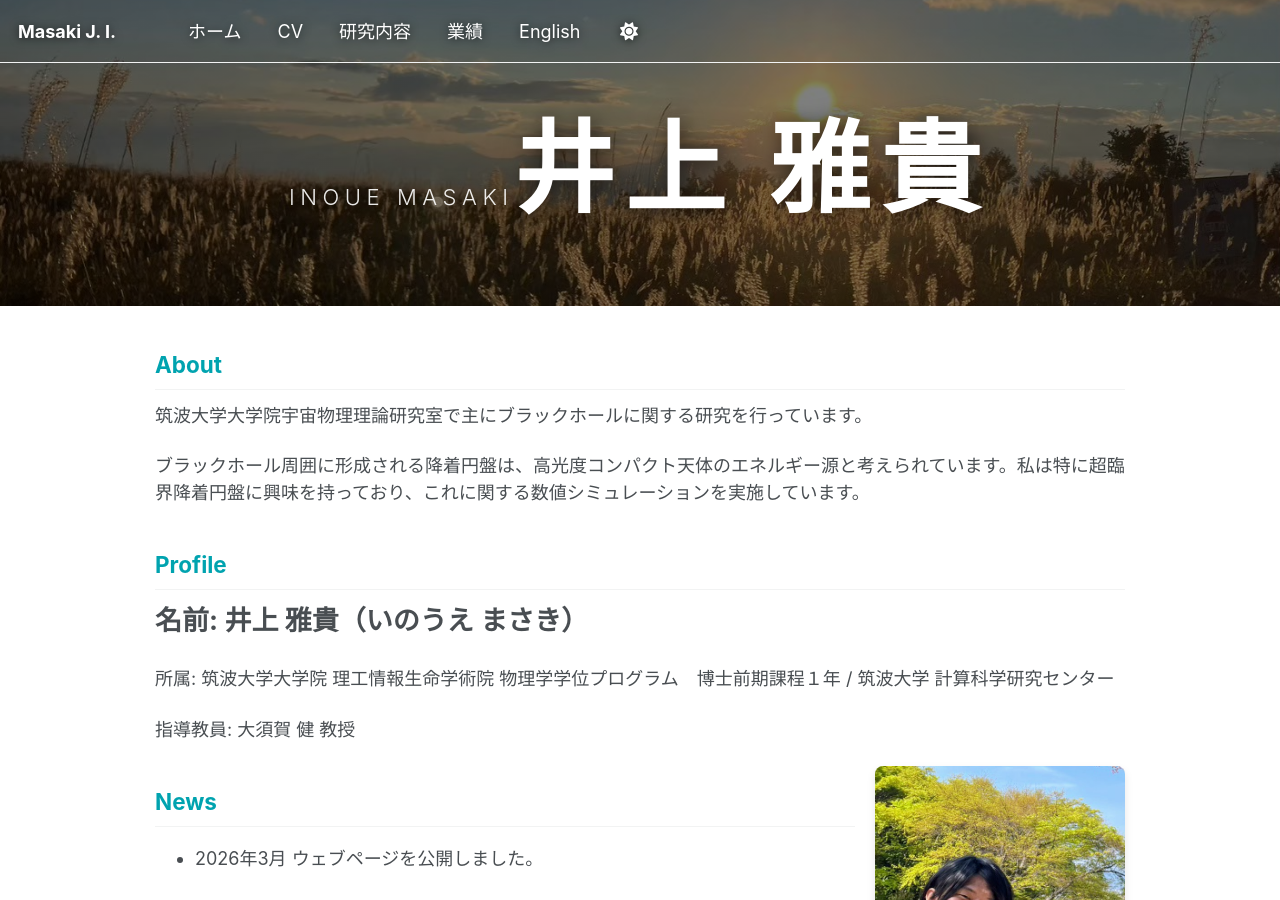
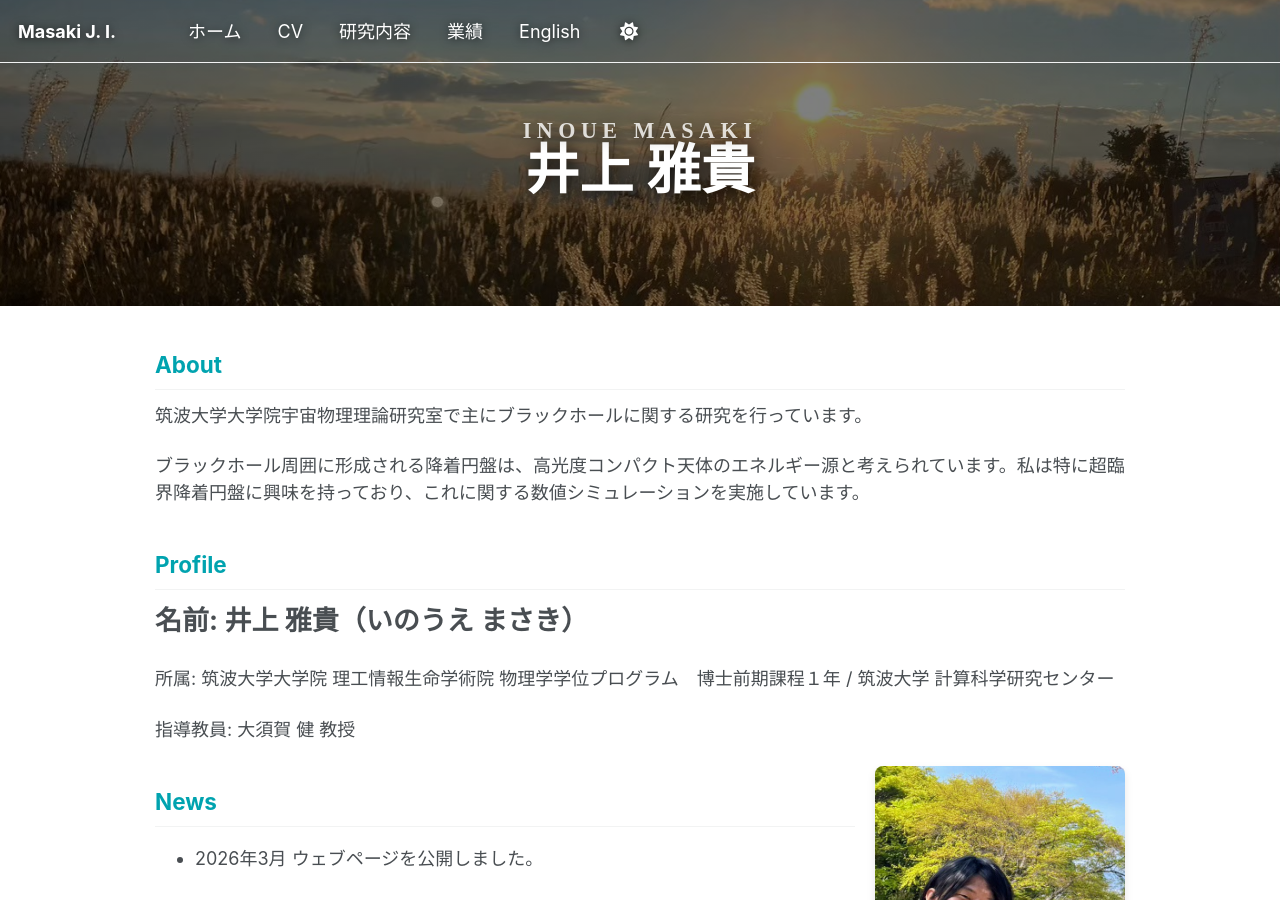
Before and after one commit to Masaki206/Masaki206.github.io, a Jekyll site: the page built from index.md, in a window 1280 px wide and 900 px high. Built offline with Jekyll 4.4.1, drawn with Linux system fonts in a browser that asks for light colours; a script bundle is joined from its source files by our own code; library files that are not in the unit come from our copies.

Commit message:
Update main.scss

```diff
--- a/assets/css/main.scss
+++ b/assets/css/main.scss
@@ -269,34 +269,26 @@
 }
 /* --- ホーム（index）のヘッダータイトル：二段構え調整 --- */
 
-/* タイトルを囲む要素（h1）に、縦に並べる強力な命令を出す */
-.page__hero-overlay .page__title {
-  display: flex !important;
-  flex-direction: column !important; /* 横並びを解除して、縦（上下）に並べる */
-  align-items: center !important;    /* 中央寄せ */
-  line-height: 1.1 !important;       /* 行間をさらに詰める */
-  font-family: "Noto Serif JP", serif; /* 和風のフォント */
+.page__hero--overlay .page__title {
+  position: relative;
+  display: inline-block;
+  font-family: "Noto Serif JP", serif;
 }
 
-/* 上のローマ字部分（小さく、スタイリッシュに） */
+/* ローマ字（上に乗せる） */
 .title-en {
-  font-size: 0.35em !important;   /* 小さく（漢字の35%） */
-  font-weight: 300;               /* 細く */
-  letter-spacing: 0.25em;         /* 文字間隔を広げる */
-  opacity: 0.9;                   /* 少し透かす */
-  margin-bottom: 0.3em;           /* 下の漢字との隙間を微調整 */
+  position: absolute;
+  top: -0.8em;     /* ← ここで高さ調整 */
+  left: 50%;
+  transform: translateX(-50%);
+  font-size: 0.35em;
+  letter-spacing: 0.25em;
+  opacity: 0.8;
+  white-space: nowrap;
 }
 
-/* 下の漢字部分（ドカンと大きく、和風に） */
+/* 漢字（メイン） */
 .title-ja {
-  font-size: 1.6em !important;   /* 大きく（ローマ字の4倍以上） */
-  font-weight: 700;              /* 太く */
-  letter-spacing: 0.1em;
-  text-shadow: 2px 2px 20px rgba(0,0,0,0.6); /* 読みやすく影をつける */
+  font-size: 3rem;
+  font-weight: 700;
 }
-
-/* スマホ用の微調整 */
-@media (max-width: 600px) {
-  .title-ja { font-size: 1.2em !important; }
-  .title-en { font-size: 0.3em !important; }
-}
```
